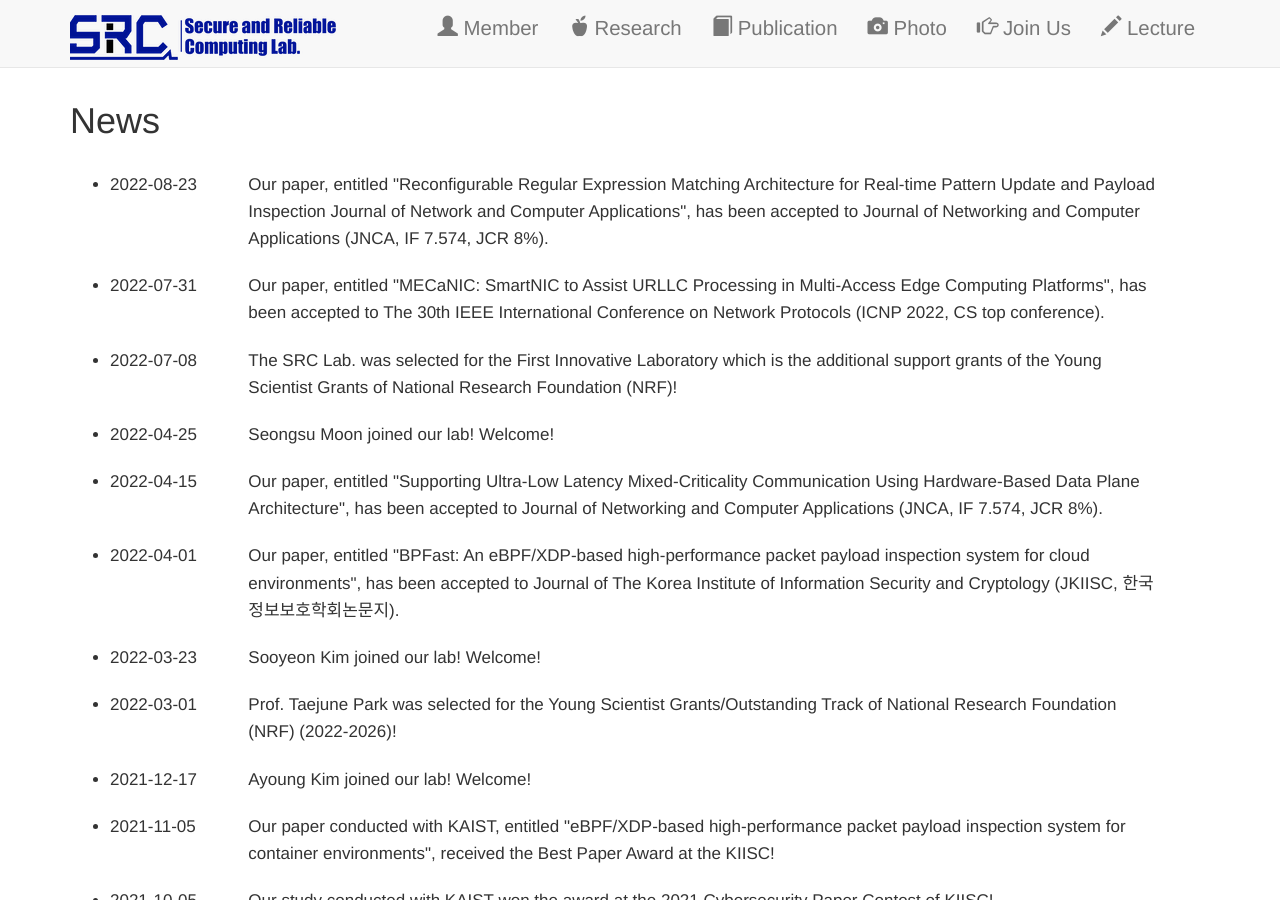
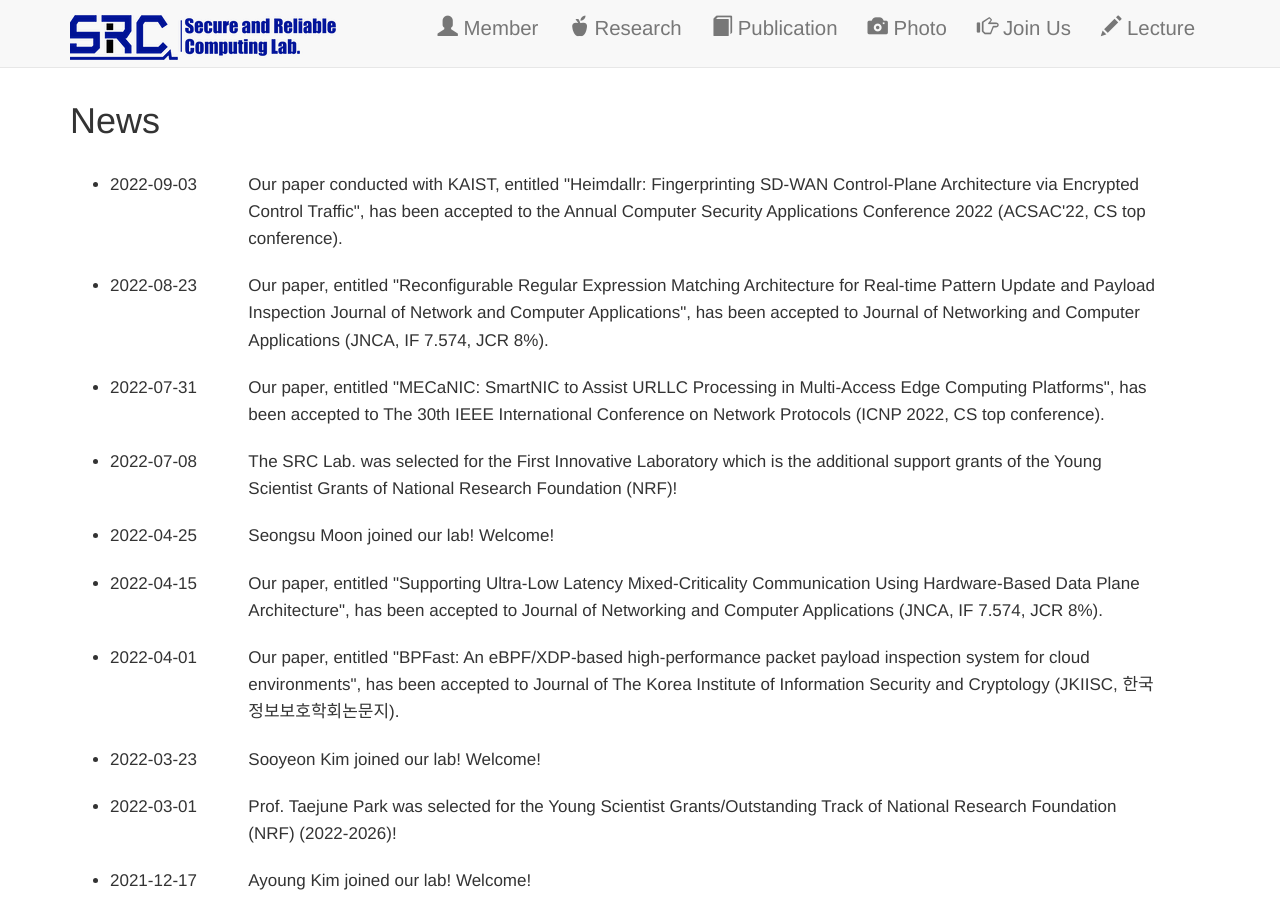
Before and after one commit to src-jnu/src-jnu.github.io, a Jekyll site: the page built from page/news.html, in a window 1280 px wide and 900 px high. Built offline with Jekyll 4.4.1, drawn with Linux system fonts in a browser that asks for light colours; nearby versions of some CDN libraries; a style sheet for code colours, icons or effects is not loaded.

Commit message:
Update news.yml

```diff
--- a/_data/news/news.yml
+++ b/_data/news/news.yml
@@ -1,4 +1,7 @@
 ---
+- title: Our paper conducted with KAIST, entitled "Heimdallr&#58; Fingerprinting SD-WAN Control-Plane Architecture via Encrypted Control Traffic", has been accepted to the Annual Computer Security Applications Conference 2022 (ACSAC'22, CS top conference).
+  date: 2022-09-03
+
 - title: Our paper, entitled "Reconfigurable Regular Expression Matching Architecture for Real-time Pattern Update and Payload Inspection Journal of Network and Computer Applications", has been accepted to Journal of Networking and Computer Applications (JNCA, IF 7.574, JCR 8%).
   date: 2022-08-23
 
```
